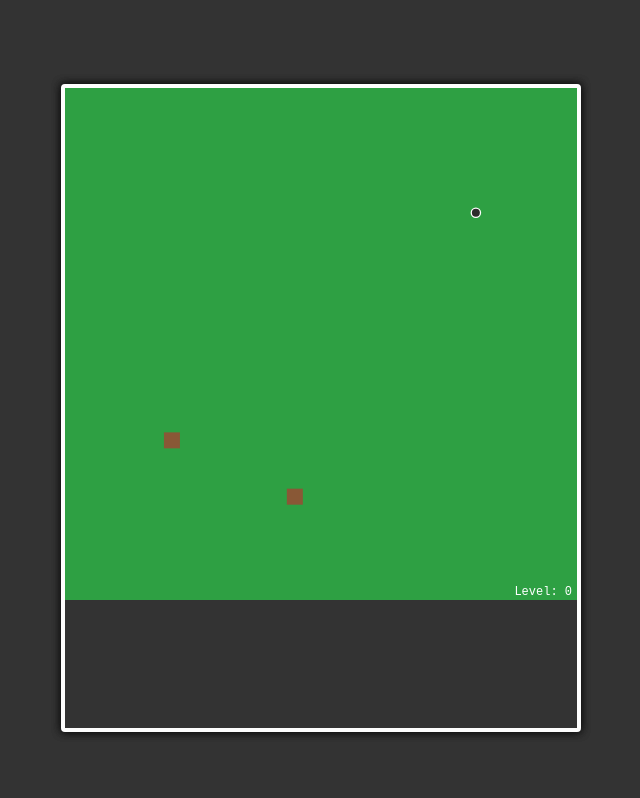
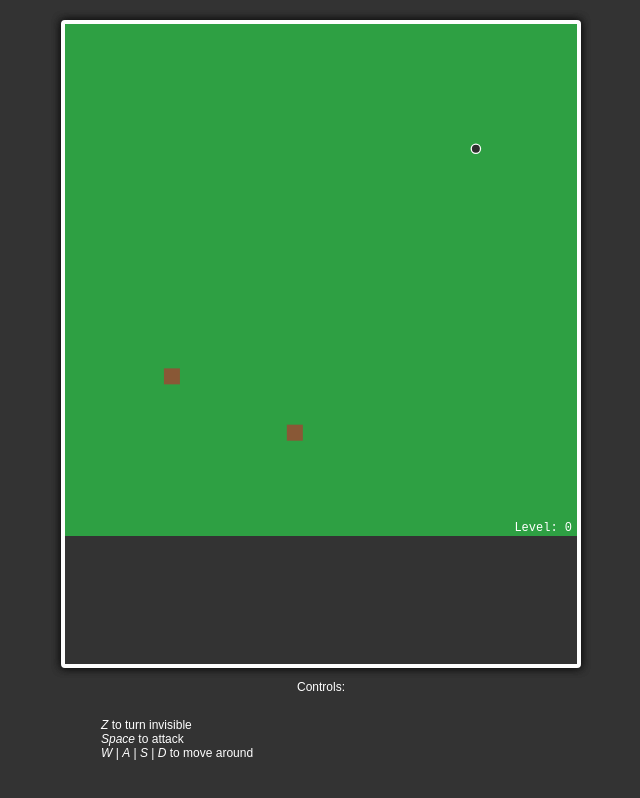
Before and after one commit to Mobilpadde/downwards, a website built with Vite: page index.html in a window 1280 px wide. Shown: the whole page, without its empty margins (327-967 px from the left). Built offline with nearby package versions, Linux system fonts and the light colour scheme.

Commit message:
Display controls, and log more

```diff
--- a/index.html
+++ b/index.html
@@ -10,6 +10,14 @@
       <canvas id="canvas"></canvas>
       <ul id="console"></ul>
     </div>
+    <p>
+      Controls:
+      <ul>
+        <li><i>Z</i> to turn invisible</li>
+        <li><i>Space</i> to attack</li>
+         <li><i>W</i> | <i>A</i> | <i>S</i> | <i>D</i> to move around</li>
+      </ul>
+    </p>
     <script type="module" src="/js/main.js"></script>
     <script type="module" src="/js/hot.js"></script>
   </body>
--- a/js/entities/ladder.js
+++ b/js/entities/ladder.js
@@ -1,6 +1,5 @@
 import * as s from "../settings";
 import Vec from "../vec";
-import Log from "../logger";
 
 import Entity from "./entity";
 
--- a/js/main.js
+++ b/js/main.js
@@ -1,4 +1,5 @@
 import * as s from "./settings";
+import Log from "./logger";
 
 import Zombie from "./creatures/zombie";
 import Player from "./creatures/player";
@@ -28,6 +29,8 @@ const render = () => {
       const n = Object.keys(s.map.biome);
       s.map.currentBiome = n[~~(Math.random() * n.length)];
       level++;
+
+      Log(`${player.name} entered Lv. ${level}`);
     });
 
     e.render(ctx);
--- a/styles/index.css
+++ b/styles/index.css
@@ -47,3 +47,8 @@ canvas {
   color: white;
   padding: 1px 3px;
 }
+
+ul {
+  text-align: left;
+  list-style-type: none;
+}
```
